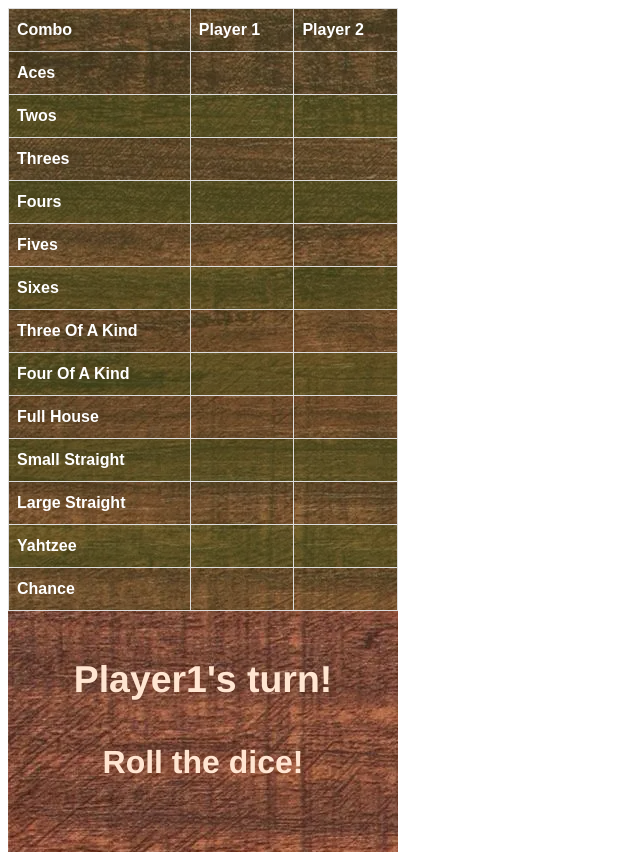
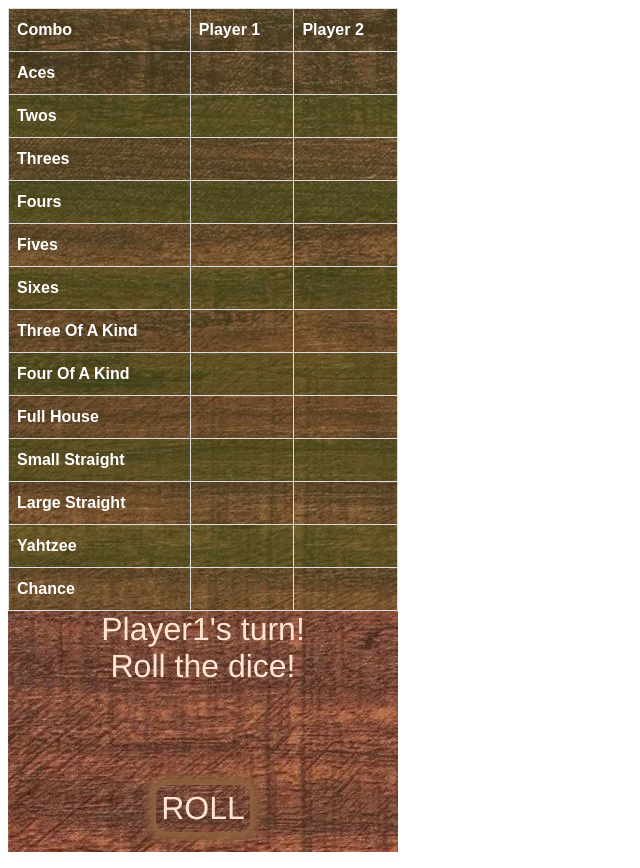
Before and after one commit to Ikshar/yahtzee, a React (Vite) app: page / in a window 1280 px wide. Shown: the whole page, without its empty margins (0-640 px from the left). Built offline with nearby package versions, Linux system fonts and the light colour scheme.

Commit message:
display both scores and dice on the same screen

```diff
--- a/src/components/ControlButton.tsx
+++ b/src/components/ControlButton.tsx
@@ -83,8 +83,8 @@
   };
 
   return (
-    <div className="center-wrapper grid-item">
-      <div className="roll-button-base">{renderButton()}</div>
+    <div className="center-wrapper">
+      <div className="control-button">{renderButton()}</div>
     </div>
   );
 }
--- a/src/components/DiceContainer.tsx
+++ b/src/components/DiceContainer.tsx
@@ -6,13 +6,11 @@
 export function DiceContainer() {
   const { stage, values } = useContext(TableContext);
   return (
-    <div className="center-wrapper grid-item">
-      <div className="dice-wrapper grid-item">
-        <div className="dice-container">
-          {values.map((value, idx) => (
-            <Die key={idx} idx={idx} value={DiceValues[value - 1]} />
-          ))}
-        </div>
+    <div className="center-wrapper dice-container-wrapper">
+      <div className="dice-container">
+        {values.map((value, idx) => (
+          <Die key={idx} idx={idx} value={DiceValues[value - 1]} />
+        ))}
       </div>
     </div>
   );
--- a/src/components/StatusBar.tsx
+++ b/src/components/StatusBar.tsx
@@ -5,17 +5,19 @@
 export function StatusBar() {
   const { currentPlayer, stage } = useContext(TableContext);
   return (
+    <div className="center-wrapper">
+      <div className="status-bar-wrapper">
         <div className="status-bar">
-      <div className="center-wrapper grid-container">
-        <div className="status-bar grid-item">
-          <h3>{`${currentPlayer}'s turn!`}</h3>
-          <h4>
+          <div className="center-wrapper">
+            <span>{`${currentPlayer}'s turn!`}</span>
+            <span>
               {stage === RoundStage.Initial
                 ? "Roll the dice!"
                 : stage === RoundStage.Decision
                 ? "Choose what to hold"
                 : "Here's your result:"}
-          </h4>
+            </span>
+          </div>
         </div>
       </div>
     </div>
--- /dev/null
+++ b/src/styles/controlButton.scss
@@ -0,0 +1,8 @@
+.control-button {
+  position: absolute;
+  bottom: 20px;
+  color: rgb(255, 229, 209);
+  border-radius: 10px;
+  box-shadow: 0 0 8px 8px #8e623f;
+  padding: 5px;
+}
--- a/src/styles/dice.scss
+++ b/src/styles/dice.scss
@@ -1,20 +1,12 @@
-
 .dice-container {
-  // background-color: #9ebad6;
-  // border-radius: 3%;
-  // box-shadow: 0 0 30px -5px rgba(0, 0, 0, 100);
-  height: 300px;
-  width: 100px;
-}
-
-.dice-wrapper {
-  position: relative;
+  position: absolute;
+  bottom: 100px;
 }
 
 .die {
   font-size: 2em;
-  color: rgb(255, 229, 209);
   line-height: 80%;
+  display: inline-block;
 }
 
 .selected {
--- a/src/styles/rollButton.scss
+++ /dev/null
@@ -1,56 +0,0 @@
-.roll-button-base {
-  border-radius: 100%;
-  background: linear-gradient(45deg,
-      rgb(226, 207, 127) 0%,
-      rgb(120, 96, 42) 50%,
-      rgb(212, 127, 45) 100%);
-
-  position: relative;
-  width: 200px;
-  height: 200px;
-  border: solid 1px black;
-  background-color: white;
-  mix-blend-mode: hard-light;
-  display: flex;
-  justify-content: center;
-  align-items: center;
-
-  backdrop-filter: blur(3px);
-  box-shadow: 0 0 30px -5px rgba(0, 0, 0, 100);
-
-  bottom: 10px;
-}
-
-.roll-button-hole {
-  display: flex;
-  justify-content: center;
-  align-items: center;
-  height: 160px;
-  width: 160px;
-
-  border: solid 1px red;
-  border-radius: 50%;
-  background-color: gray;
-
-  font-size: 1em;
-  font-family: "Lucida Console", Courier, monospace;
-  color: rgb(255, 229, 209);
-}
-
-.roll-button-hole:hover {
-  transform: scale(1.1) rotate(1deg);
-  transition: 0.1s ease-in-out;
-  transform-origin: center center;
-  box-shadow: inset 0 0 10px rgba(0, 0, 0, 0.25), 0 0 48px rgba(0, 0, 0, 0.35);
-}
-
-.roll-button-hole:not(:hover) {
-  transform: scale(1) rotate(0deg);
-  transition: 0.1s ease-in-out;
-  transform-origin: center center;
-}
-
-.roll-button-hole:active {
-  transform: scale(1) rotate(-1deg);
-  transform-origin: center center;
-}
--- a/src/styles/statusBar.scss
+++ b/src/styles/statusBar.scss
@@ -1,3 +1,7 @@
+.status-bar-wrapper {
+  position: relative;
+}
+
 .status-bar {
   color: rgb(255, 229, 209);
 }
--- a/src/styles/styles.scss
+++ b/src/styles/styles.scss
@@ -4,12 +4,9 @@
 .back {
   width: 390px;
   height: 844px;
-  // background-image: repeating-linear-gradient(38deg,
-  //     rgb(255, 202, 212) 0px,
-  //     rgb(244, 172, 183) 40px);
   background-image: url("../assets/wooden-texture.webp");
-  display: inline-block;
   overflow: hidden;
+  position: relative;
 }
 
 body {
```
Also changed, not shown: src/index.tsx (+6 -7 lines). Lines whose indentation alone changed are shown as unchanged.
